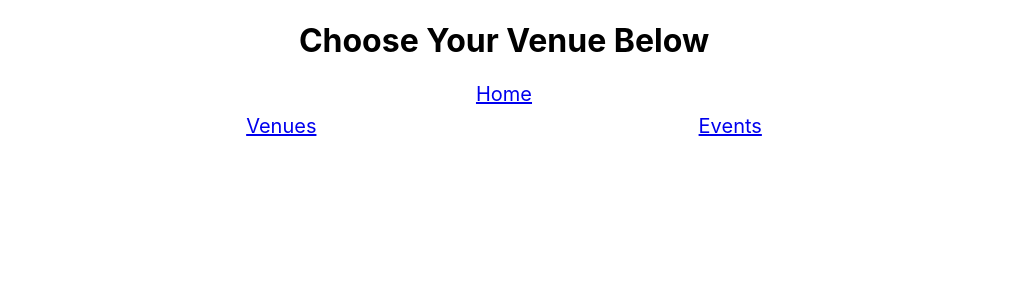
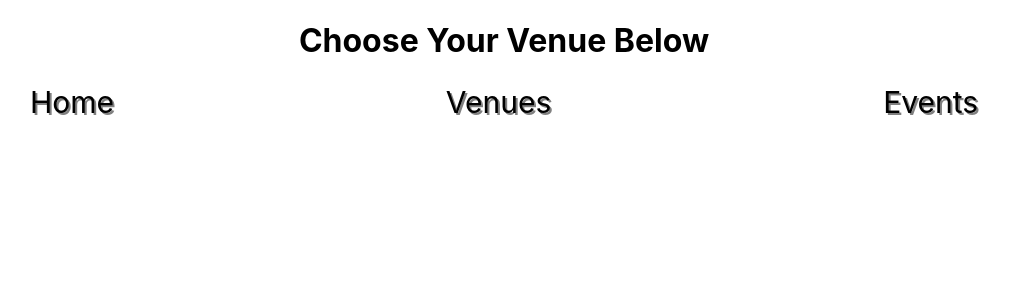
Before and after one commit to jasondcarmichael/tick-it-events-and-venues, a React (Create React App) app in the folder venue-events/: page /venues/1 in a window 1280 px wide. Shown: the top 300 px of the page, without its empty margins (136-1146 px from the left). Built offline with nearby package versions, Linux system fonts and the light colour scheme; the HTML template or start-up script is replaced by a standard one.

Commit message:
CSS changes

```diff
--- a/venue-events/src/App.css
+++ b/venue-events/src/App.css
@@ -2,15 +2,18 @@
   text-align: center;
 }
 
-.nav {
-  font-size: 20px;
+.link{
+  color: black;
+  text-decoration: none;
 }
 
 .nav-bar {
   display: flex;
-  flex-direction: row;
-  justify-content: space-evenly;
+  justify-content: space-around;
   height:40px;
-  font-size: 20px;
+  font-size: 30px;
   align-items: center;
+  text-shadow: 2px 2px gray !important;
+
+
 }
--- a/venue-events/src/components/Home.jsx
+++ b/venue-events/src/components/Home.jsx
@@ -7,6 +7,7 @@ import CarouselCard from "../example/CarouselCard";
 import Carousel1 from "../example/images/Carousel1.png";
 import Carousel2 from "../example/images/Carousel2.png";
 import Carousel3 from "../example/images/Carousel3.png";
+import Carousel4 from "../example/images/Carousel4.png";
 
 export default function Home () {
 
@@ -25,7 +26,7 @@ export default function Home () {
           }}
           >
               {/* <h1> Welcome To Venue List </h1> */}
-              <div style={{ width: 600, height: "100vh" }}>
+              <div style={{ width: 1100, height: "100vh" }}>
         <Carousel3d
           cards={[
             {
@@ -42,6 +43,12 @@ export default function Home () {
                 <CarouselCard title="Defense Heroes" image={Carousel3} />
               ),
             },
+            {
+              key: 4,
+              content: (
+                  <CarouselCard title="Defense Heroes" image={Carousel3} />
+                ),
+              }
           ]}
           offset={2}
         />
--- a/venue-events/src/components/Nav.jsx
+++ b/venue-events/src/components/Nav.jsx
@@ -4,11 +4,10 @@ import '../App.css'
 export default function Nav () {
     return (
         <div className="nav">
-            <Link className="nav-home"to ="/">Home</Link>
-            <br />
             <div className="nav-bar">
-            <Link className="nav-venues"to="/venues">Venues</Link>
-            <Link className="nav-events"to="/events">Events</Link>
+            <Link className="nav-home link"to ="/">Home</Link>
+            <Link className="nav-venues link"to="/venues">Venues</Link>
+            <Link className="nav-events link"to="/events">Events</Link>
             </div>
         </div>
     )
--- a/venue-events/src/example/CarouselCard.js
+++ b/venue-events/src/example/CarouselCard.js
@@ -40,8 +40,8 @@ function Card({ title, image, currentSlide, currentIndex }: any) {
         >
           <div
             style={{
-              width: 300,
-              height: 350,
+              width: 800,
+              height: 550,
               overflow: "hidden",
               position: "relative",
             }}
```
Also changed, not shown: venue-events/src/example/images/Carousel4.png (added).
